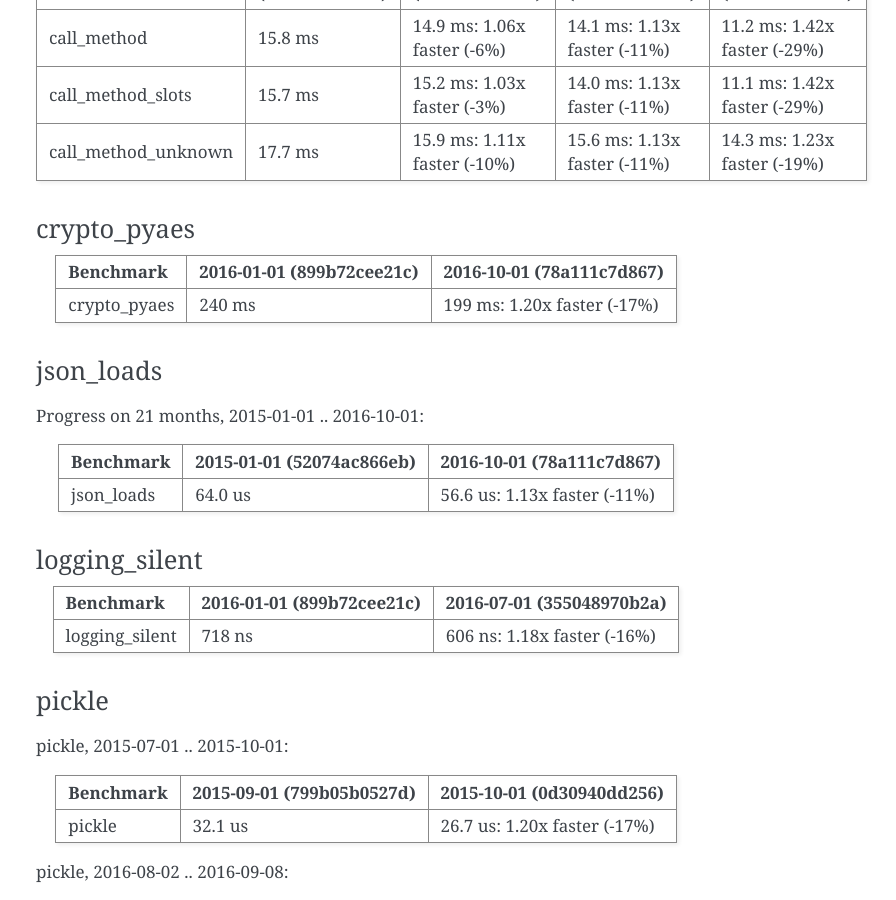
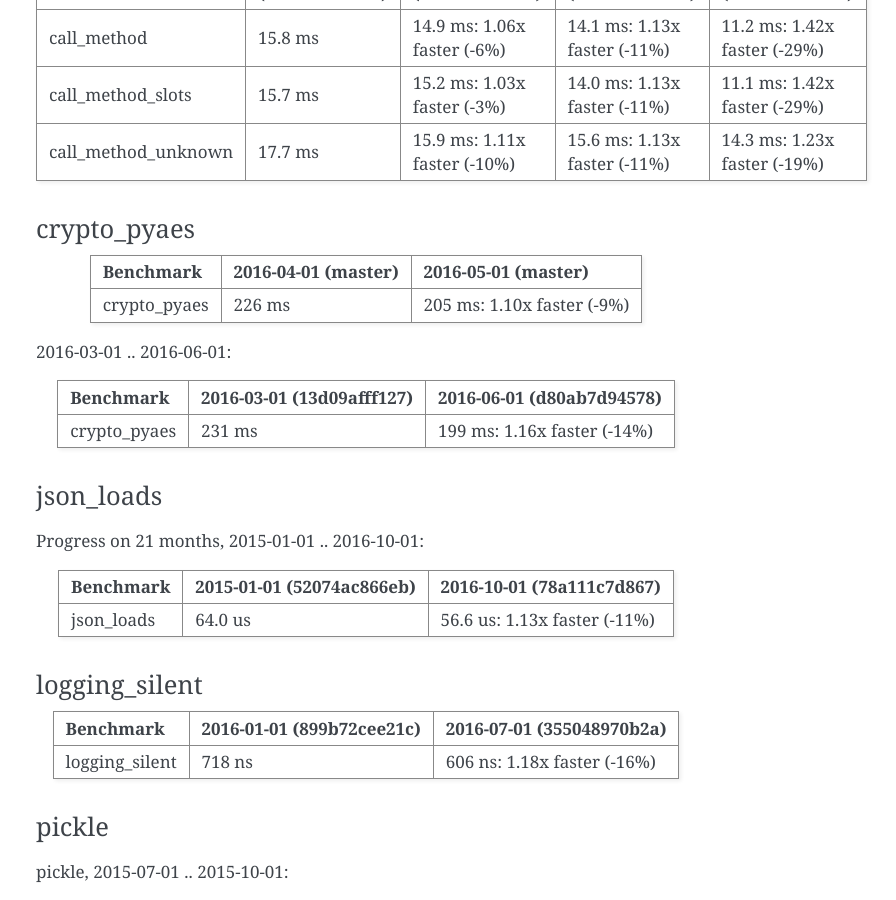
Before and after one commit to python/pyperformance, a Sphinx documentation site: the page built from doc/cpython_results_2017.rst, in a window 1280 px wide and 900 px high, scrolled down 2937 px. Shown: the whole window, without its empty margins (384-1280 px from the left). Built offline with Sphinx 7.4.7, drawn with Linux system fonts in a browser that asks for light colours.

Commit message:
doc: cpython perf

```diff
--- a/doc/cpython_results_2017.rst
+++ b/doc/cpython_results_2017.rst
@@ -164,14 +176,28 @@
 crypto_pyaes
 ------------
 
-.. XXX failed to any significant diff on smithers
+.. XXX failed to get any significant diff on smithers
    between dcfebb32e277a68b9c6582e6a0484e6d (2016-04-01) and f1e2671fdf88fce8a367ee63aba4a (2016-05-01)
    (diff: -1%)
 
+.. XXX related to PyMem_Malloc()?
+
+.. XXX failed to reproduce on speed-python (no LTO, no PGO)
+   old_commit = dcfebb32e277a68b9c6582e6a0484e6d
+   new_commit = f1e2671fdf88fce8a367ee63aba4a
+
++--------------+---------------------+----------------------------+
+| Benchmark    | 2016-04-01 (master) | 2016-05-01 (master)        |
++==============+=====================+============================+
+| crypto_pyaes | 226 ms              | 205 ms: 1.10x faster (-9%) |
++--------------+---------------------+----------------------------+
+
+2016-03-01 .. 2016-06-01:
+
 +--------------+---------------------------+-----------------------------+
-| Benchmark    | 2016-01-01 (899b72cee21c) | 2016-10-01 (78a111c7d867)   |
+| Benchmark    | 2016-03-01 (13d09afff127) | 2016-06-01 (d80ab7d94578)   |
 +==============+===========================+=============================+
-| crypto_pyaes | 240 ms                    | 199 ms: 1.20x faster (-17%) |
+| crypto_pyaes | 231 ms                    | 199 ms: 1.16x faster (-14%) |
 +--------------+---------------------------+-----------------------------+
 
 json_loads
@@ -189,6 +215,10 @@
 logging_silent
 --------------
 
+.. (1) 2016-01 .. 2016-02 -- not reproduced on speed-python
+   (2) 2016-04 .. 2016-05
+   (3) 2017-01 .. 2017-02 -- not reproduced on speed-python
+
 +----------------+---------------------------+-----------------------------+
 | Benchmark      | 2016-01-01 (899b72cee21c) | 2016-07-01 (355048970b2a)   |
 +================+===========================+=============================+
@@ -204,6 +234,14 @@
    XXX unable to reproduce on speed-python (no LTO, no PGO)
    XXX
    XXX commit 7188a3efe07b9effdb760f3a96783f250214f0be related to PGO?
+   XXX
+   XXX 799b05b0527d6a8c24b453d683e38a37f774d61b on speed-python
+   XXX   gcc -03: 27.4 us
+   XXX   PGO boot 1: 32.1 us +- 0.3 us
+   XXX   PGO boot 2: 32.3 us +- 0.4 us
+   XXX
+   XXX 2015-09-19: PGO uses test suite, pidigits
+   XXX 7188a3efe07b9effdb760f3a96783f250214f0be
 
 +-----------+---------------------------+------------------------------+
 | Benchmark | 2015-09-01 (799b05b0527d) | 2015-10-01 (0d30940dd256)    |
```
Also changed, not shown: other parts of doc/cpython_results_2017.rst (+12 -0 lines).
